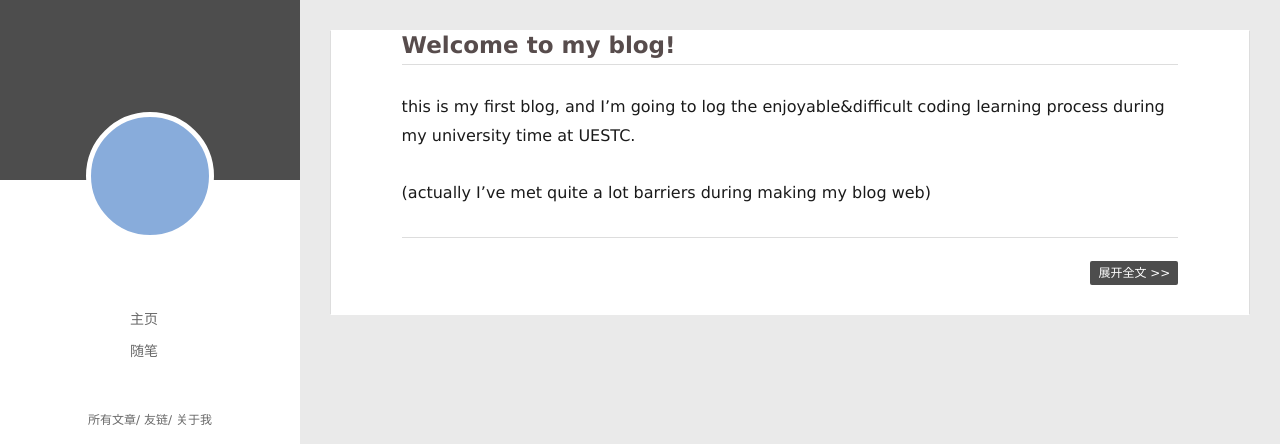
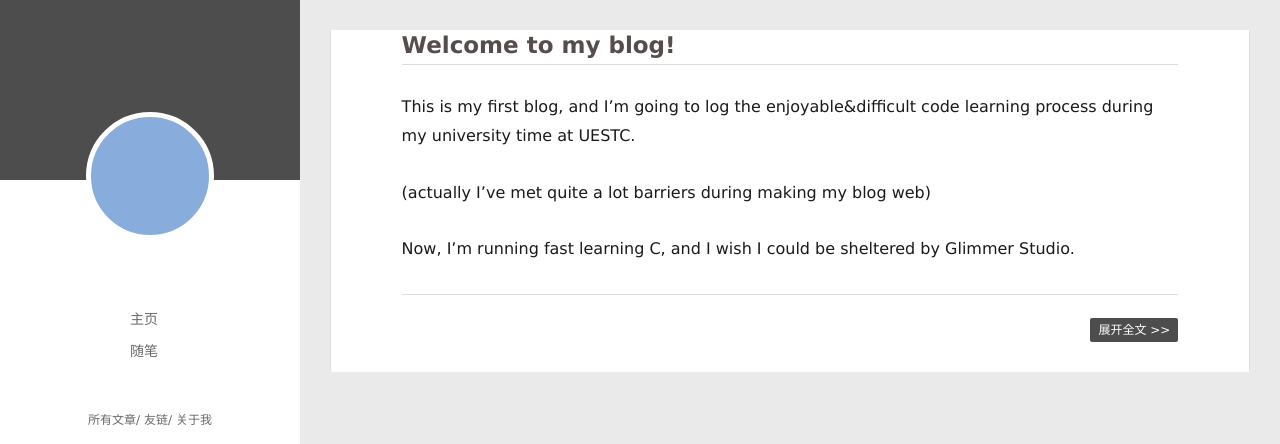
Before and after one commit to GearlessJ0EL/GearlessJ0EL.github.io, a plain HTML site: page index.html in a window 1280 px wide. Shown: the top 444 px of the page. Drawn offline with Linux system fonts and the light colour scheme; no server answers.

Commit message:
Site updated: 2020-09-12 23:38:26

```diff
--- a/index.html
+++ b/index.html
@@ -157,8 +157,9 @@
 
     <div class="article-entry" itemprop="articleBody">
 
-        <h2 id="Welcome-to-my-blog"><a href="#Welcome-to-my-blog" class="headerlink" title="Welcome to my blog!"></a>Welcome to my blog!</h2><p>this is my first blog, and I’m going to log the enjoyable&amp;difficult coding learning process during my university time at UESTC.</p>
+        <h2 id="Welcome-to-my-blog"><a href="#Welcome-to-my-blog" class="headerlink" title="Welcome to my blog!"></a>Welcome to my blog!</h2><p>This is my first blog, and I’m going to log the enjoyable&amp;difficult code learning process during my university time at UESTC.</p>
 <p>(actually I’ve met quite a lot barriers during making my blog web)</p>
+<p>Now, I’m running fast learning C, and I wish I could be sheltered by Glimmer Studio.</p>
 
 
 
```
Also changed, not shown: 2020/09/12/Welcome_to_my_blog/index.html (+5 -4 lines).
